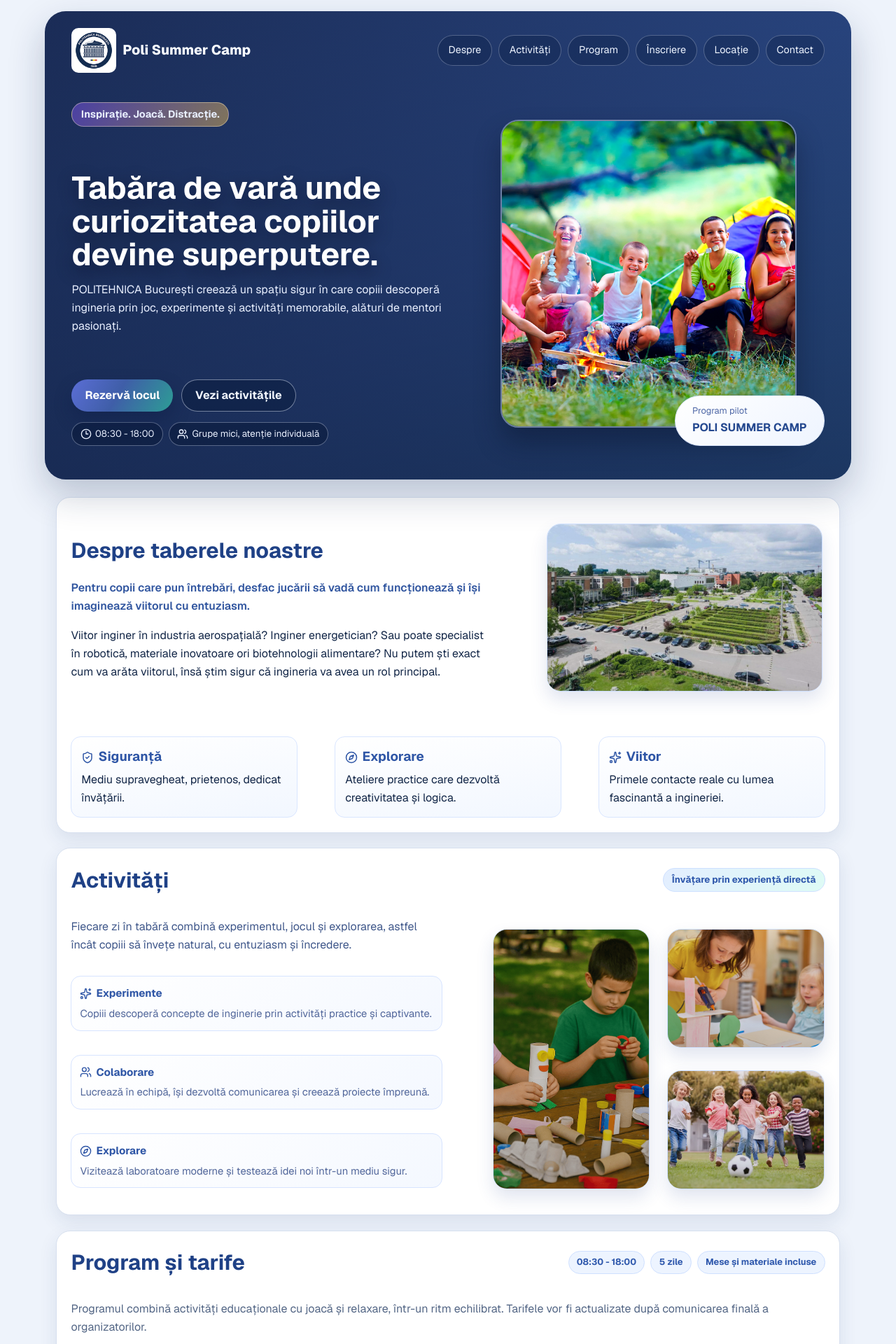
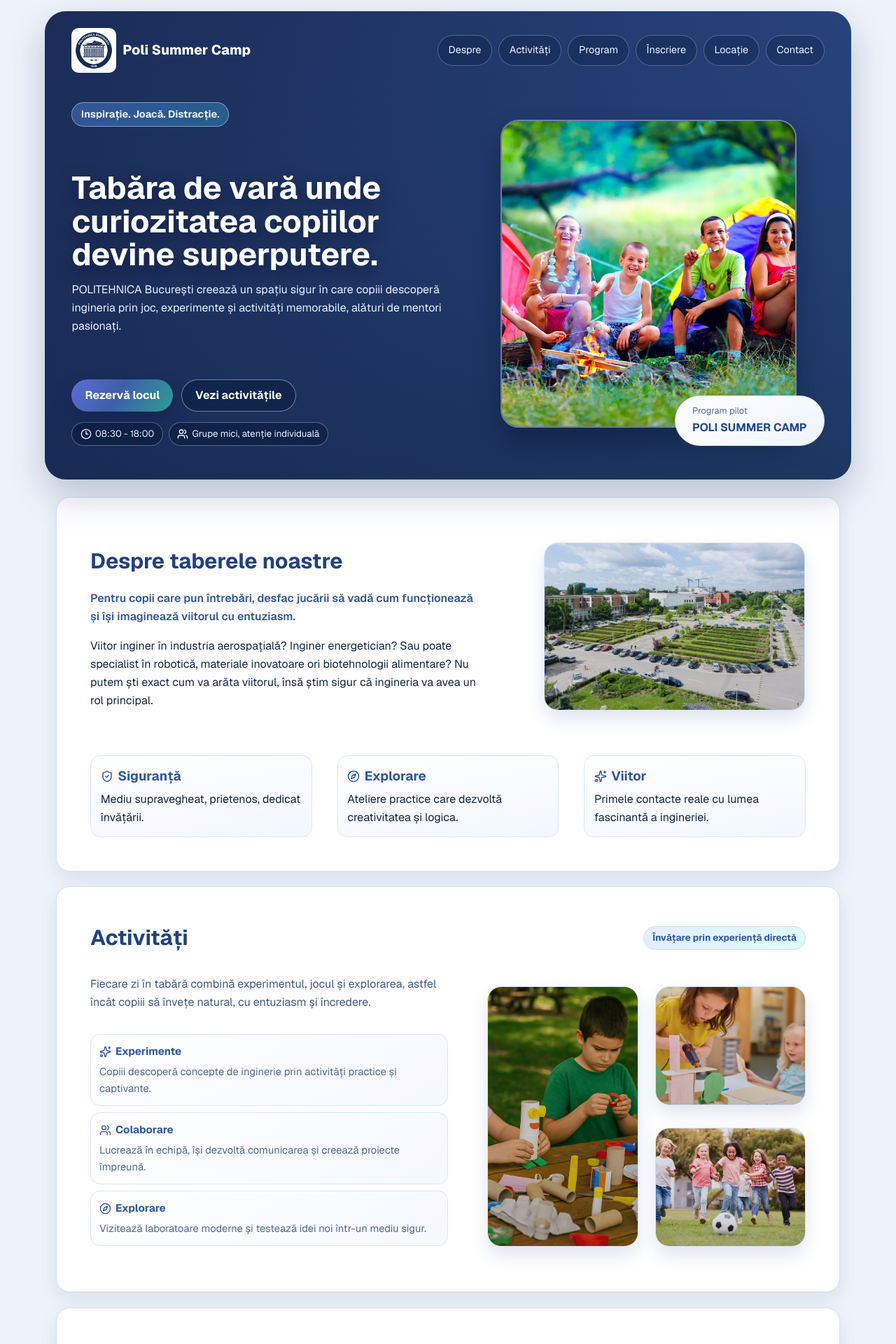
Before and after one commit to PolitehnicaBucuresti/tabere, a Next.js app: page / in a window 1280 px wide. Shown: the top 1920 px of the page at 70% size. Built offline with nearby package versions, Linux system fonts and the light colour scheme.

Commit message:
modificari padding si culori

```diff
--- a/app/site.css
+++ b/app/site.css
@@ -238,9 +238,9 @@ a {
   margin-bottom: 0.72rem;
   font-size: 0.9rem;
   font-weight: 700;
-  color: #fff9ef;
-  border: 1px solid rgba(255, 238, 200, 0.42);
-  background: linear-gradient(120deg, rgba(134, 87, 255, 0.45), rgba(255, 201, 84, 0.44));
+  color: #eef5ff;
+  border: 1px solid rgba(205, 223, 255, 0.5);
+  background: linear-gradient(120deg, rgba(72, 121, 211, 0.52), rgba(55, 165, 210, 0.38));
 }
 
 .heroCopy h1 {
@@ -391,7 +391,7 @@ a {
 }
 
 .sectionCard {
-  padding: 1.28rem;
+  padding: 3rem;
   border-radius: 20px;
   border: 1px solid var(--line);
   background: var(--surface);
@@ -432,9 +432,9 @@ a {
 }
 
 .chipWarm {
-  background: linear-gradient(120deg, #fff4df, #ffeec5);
-  border-color: #ffd793;
-  color: #8f6715;
+  background: linear-gradient(120deg, #e9f2ff, #dff0ff);
+  border-color: #bdd7ff;
+  color: #2d5db4;
 }
 
 .aboutMosaic {
@@ -493,7 +493,7 @@ a {
 }
 
 .benefitList article {
-  width: 30%;
+  width: 31%;
 }
 
 .aboutSticker {
@@ -507,9 +507,9 @@ a {
   padding: 0.34rem 0.78rem;
   font-size: 0.8rem;
   font-weight: 700;
-  color: #143d87;
-  background: linear-gradient(120deg, #fff4cd, #ffe0b0);
-  border: 1px solid #ffd688;
+  color: #1f4e9f;
+  background: linear-gradient(120deg, #e8f3ff, #d8ebff);
+  border: 1px solid #b8d6ff;
   transform: none;
 }
 
@@ -531,7 +531,7 @@ a {
 .activitiesShowcase {
   display: grid;
   grid-template-columns: 1fr 1fr;
-  gap: 1rem;
+  gap: 0rem;
   border: 0;
   border-radius: 0;
   padding: 0;
```
